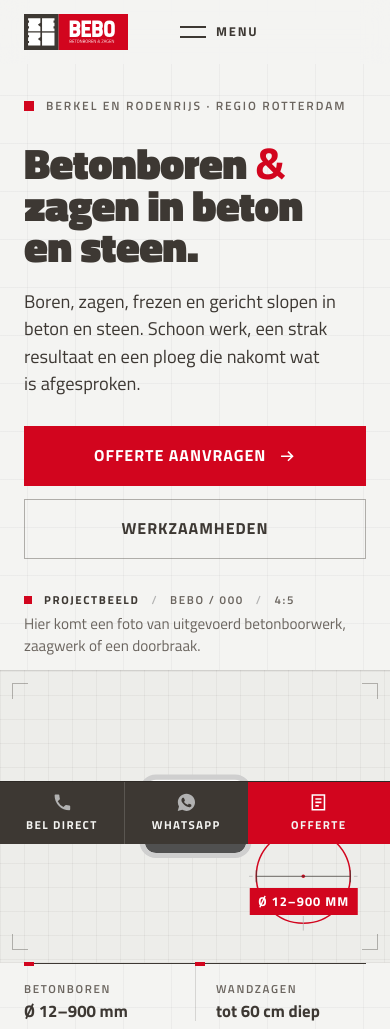
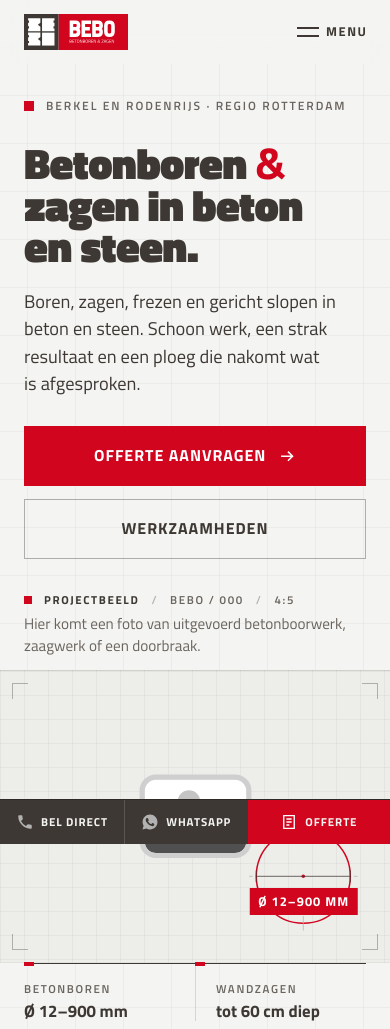
Before and after one commit to jorisrijn-hash/bebobetonboren, a Flask app: page / in a window 390 px wide. Shown: the top 1029 px of the page. Run offline with Flask 3, Linux system fonts and the light colour scheme.

Commit message:
Mobiel: menuknop tegen rechtergoot, compactere contactbalk
- MENU-knop rechts uitgelijnd op de paginagoot (44px tikvlak)
- Contactbalk 44px i.p.v. 62px, icoon + label naast elkaar,
  70% van de safe area onder de knoppen

Co-Authored-By: Claude Opus 5 <noreply@anthropic.com>

```diff
--- a/static/css/style.css
+++ b/static/css/style.css
@@ -1513,13 +1513,30 @@ html:not(.js) .upload__drop { display: none; }
   :root { --nav-h: 64px; }
   .nav__logo img { height: 36px; }
 
-  body { padding-bottom: calc(var(--mbar-h) + env(safe-area-inset-bottom)); }
+  /* 1. Menuknop tegen de rechter paginagoot; logo blijft staan. De knop is
+     44px hoog; het zichtbare deel is kleiner. margin-right compenseert de
+     letterspatiëring na "MENU", zodat de tekst optisch op de goot eindigt. */
+  .burger {
+    margin-left: auto; margin-right: -.12em;
+    gap: .45rem; min-height: 44px; min-width: 44px;
+    padding: 0 0 0 .75rem;
+    letter-spacing: .12em;
+  }
+  .burger__lines { width: 22px; height: 10px; }
+  .burger__lines i:last-child { top: 8px; }
+  .menu-open .burger__lines i:first-child, .menu-open .burger__lines i:last-child { top: 4px; }
+
+  /* 2. Compacte contactbalk: 44px knoppen (was 62px). Onder de knoppen staat
+     70% van de safe area, zodat ze boven de iPhone-thuisbalk blijven maar de
+     balk ~30% minder hoogte inneemt. */
+  :root { --mbar-h: 44px; --mbar-safe: calc(env(safe-area-inset-bottom, 0px) * .7); }
+  body { padding-bottom: calc(var(--mbar-h) + var(--mbar-safe)); }
   .mbar {
     position: fixed; left: 0; right: 0; bottom: 0; z-index: 90;
     display: grid; grid-template-columns: 1fr 1fr 1.15fr;
     background: var(--dark);
     border-top: 1px solid rgba(0, 0, 0, .25);
-    padding-bottom: env(safe-area-inset-bottom);
+    padding-bottom: var(--mbar-safe);
     padding-left: env(safe-area-inset-left);
     padding-right: env(safe-area-inset-right);
     transition: transform .35s var(--ease-out);
@@ -1527,15 +1544,15 @@ html:not(.js) .upload__drop { display: none; }
   .menu-open .mbar { transform: translateY(100%); }
   .nav__cta { display: none; }
   .mbar__btn {
-    display: flex; flex-direction: column; align-items: center; justify-content: center; gap: .2rem;
-    min-height: var(--mbar-h);
-    color: var(--paper); text-decoration: none;
-    font-size: .72rem; font-weight: 700; letter-spacing: .12em; text-transform: uppercase;
+    display: flex; flex-direction: row; align-items: center; justify-content: center; gap: .45rem;
+    min-height: var(--mbar-h); padding: 0 .35rem;
+    color: var(--paper); text-decoration: none; white-space: nowrap;
+    font-size: 11.5px; font-weight: 700; letter-spacing: .08em; text-transform: uppercase;
     -webkit-tap-highlight-color: transparent;
     transition: background-color .15s var(--ease);
   }
   .mbar__btn + .mbar__btn { border-left: 1px solid var(--line-dark); }
-  .mbar__btn .ico { width: 1.3rem; height: 1.3rem; color: var(--concrete); }
+  .mbar__btn .ico { width: 18px; height: 18px; color: var(--concrete); }
   .mbar__btn:active { background: var(--dark-3); }
   .mbar__btn--primary { background: var(--red); border-left: 0 !important; }
   .mbar__btn--primary .ico { color: #fff; }
--- a/templates/base.html
+++ b/templates/base.html
@@ -277,8 +277,8 @@
 
     <div class="ft__bottom ft__pad">
       <span>© {{ current_year }} {{ company.name }} · KvK {{ company.kvk }}</span>
-      <a class="ident" href="https://jorisvrrwebdev.vercel.app/" target="_blank" rel="noopener noreferrer" aria-label="Website gemaakt door jorisvrr">
-        <span class="ident__name">website: jorisvrr</span>
+      <a class="ident" href="https://jorisvrr.com/" target="_blank" rel="noopener noreferrer" aria-label="Website gemaakt door jorisvrr">
+        <span class="ident__name">jorisvrr</span>
         <img class="ident__cur" src="{{ url_for('static', filename='img/jorisvrr-cursor.png') }}" alt="" width="17" height="24" loading="lazy">
       </a>
       <a class="ft__totop" href="#top">Terug naar boven <svg viewBox="0 0 16 16" aria-hidden="true"><path d="M8 13V3M4 7l4-4 4 4" fill="none" stroke="currentColor" stroke-width="1.6"/></svg></a>
```
